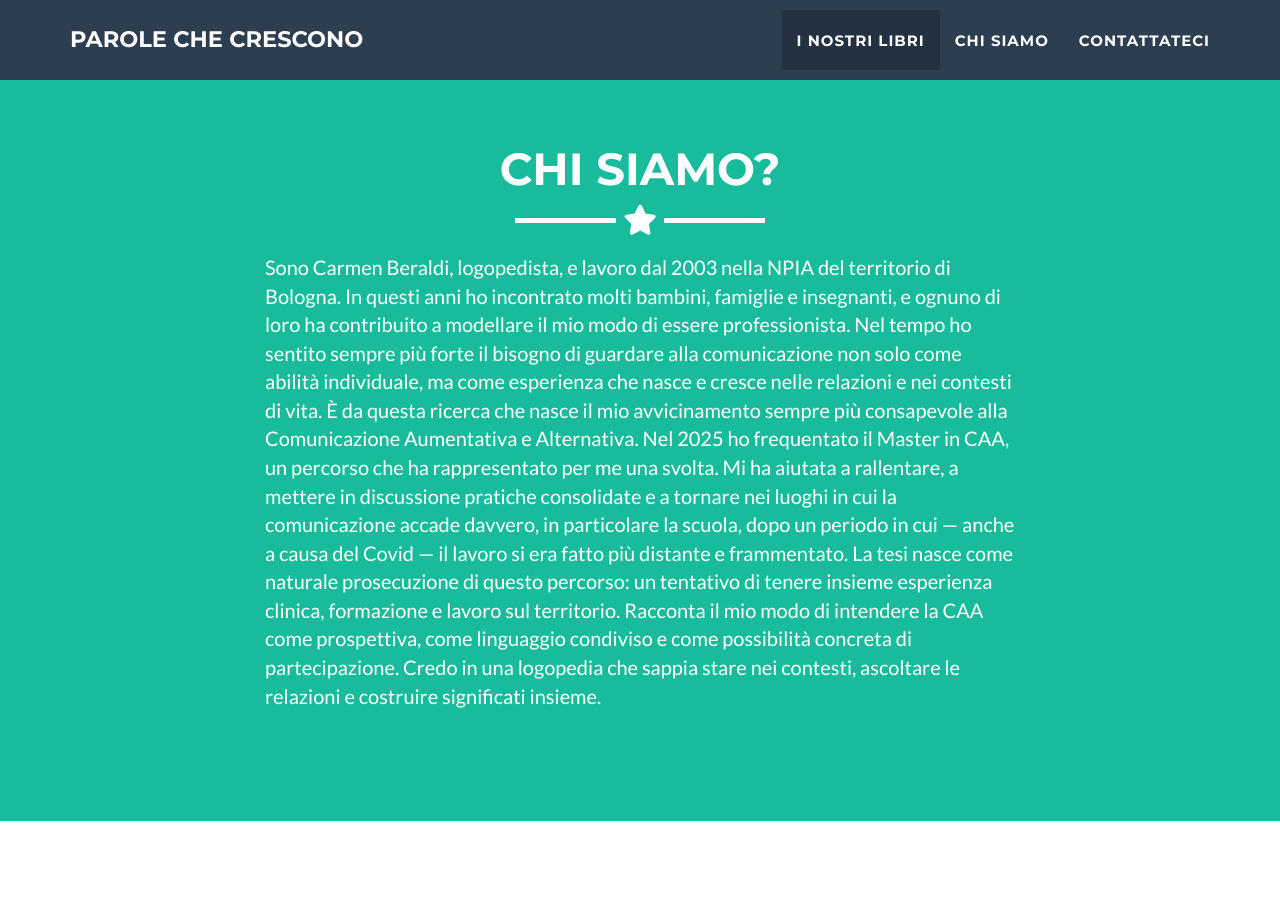
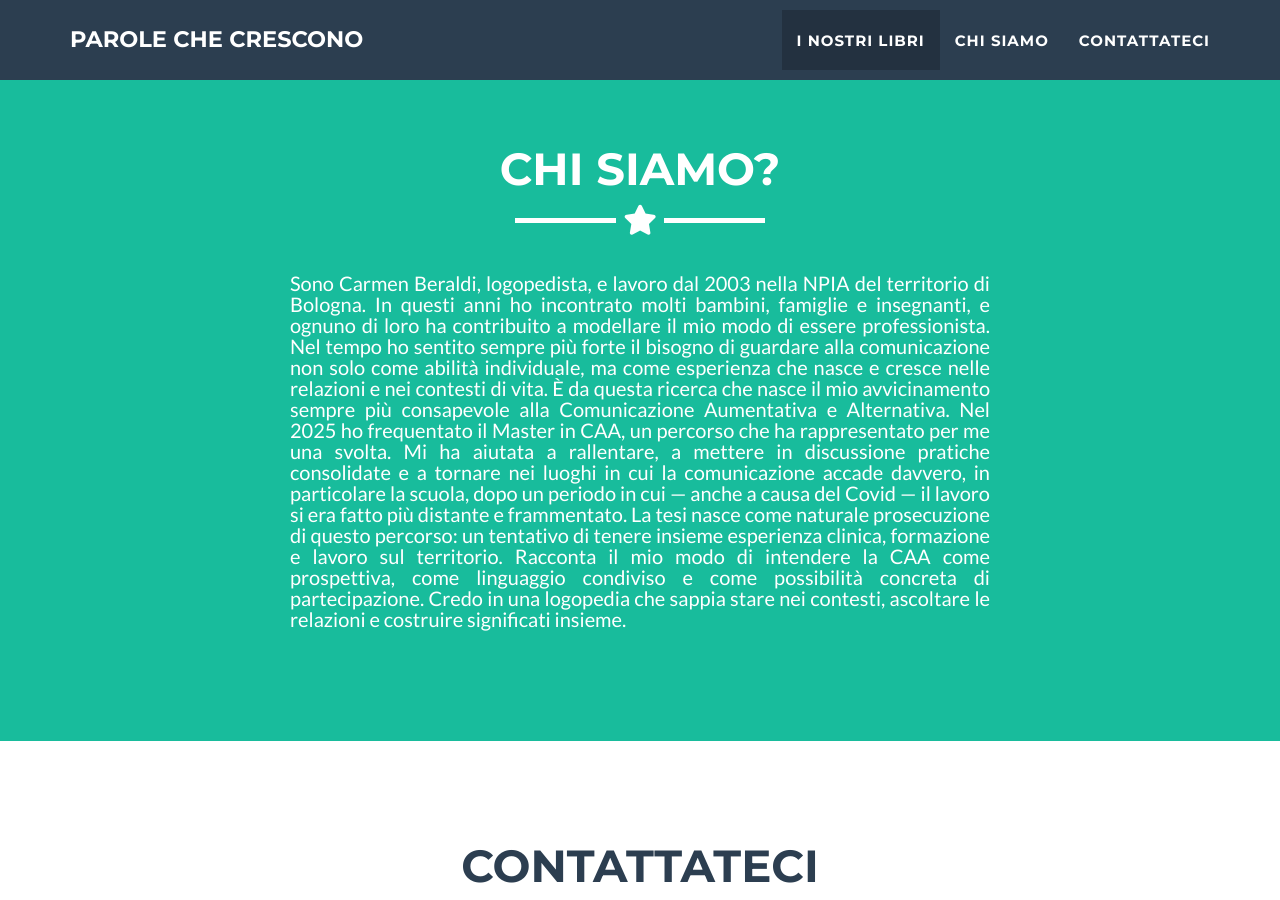
Before and after one commit to anna-madonna/Parole-che-crescono, a Jekyll site: the page built from _posts/2026-02-07-tino.markdown, in a window 1280 px wide and 900 px high, scrolled down 3067 px. Built offline with Jekyll 4.4.1, drawn with Linux system fonts in a browser that asks for light colours.

Commit message:
aggiunta descri

```diff
--- a/_includes/about.html
+++ b/_includes/about.html
@@ -8,7 +8,16 @@
       </div>
     </div>
     <div class="row">
-      <div class="col-lg-8 col-lg-offset-2">
+      <div class="About" style="
+      max-width:700px;
+       margin:20px auto 0 auto;
+       text-align:justify;
+       font-size:1em;
+       line-height:1.4em;
+       word-wrap:break-word;
+       overflow-wrap:break-word;
+       hyphens:auto;
+       ">
         <p>
           Sono Carmen Beraldi, logopedista, e lavoro dal 2003 nella NPIA del territorio di Bologna. In questi anni ho incontrato molti bambini, famiglie e insegnanti, e ognuno di loro ha contribuito a modellare il mio modo di essere professionista.
 
```
